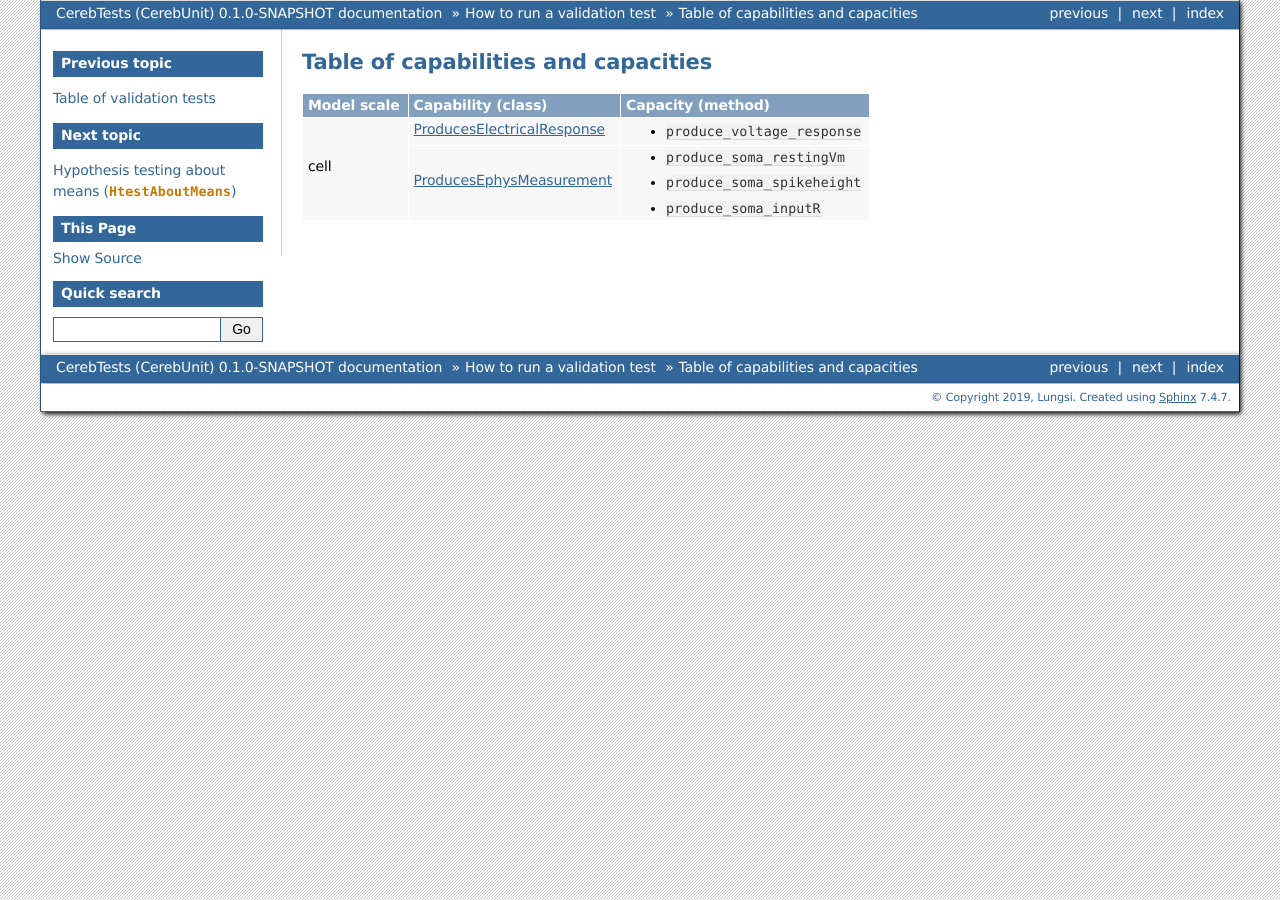
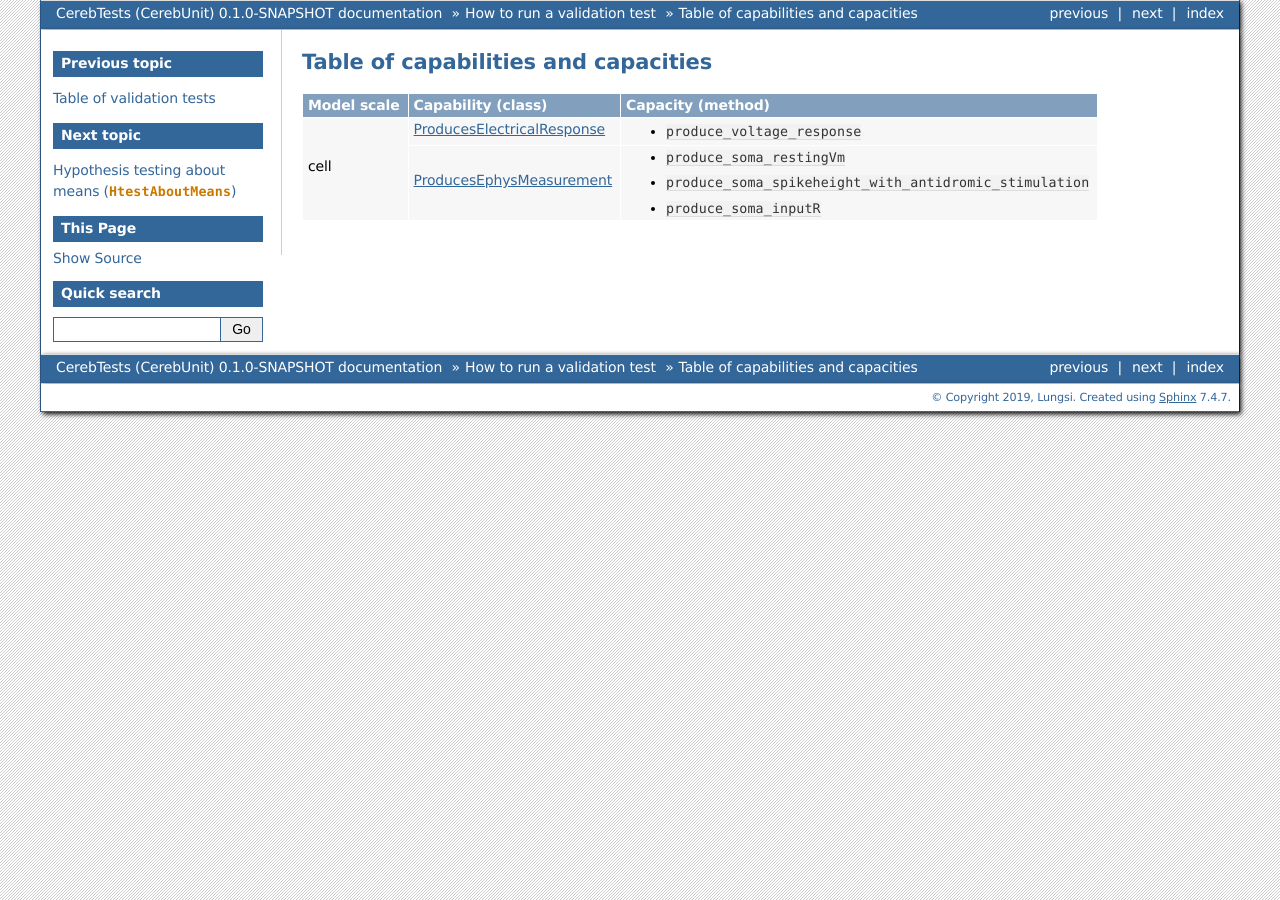
Before and after one commit to cerebunit/cerebtests, a Sphinx documentation site: the page built from docs/capabilities/table.rst, in a window 1280 px wide. Built offline with Sphinx 7.4.7, drawn with Linux system fonts in a browser that asks for light colours.

Commit message:
renamed ..soma_spikeheight to ..soma_spikeheight_with_antidromic_stimulation

```diff
--- a/docs/capabilities/table.rst
+++ b/docs/capabilities/table.rst
@@ -1,12 +1,12 @@
 Table of capabilities and capacities
 ====================================
 
-+--------------------+-----------------------------------+-----------------------------------+
-| Model scale        |       Capability (class)          |           Capacity (method)       |
-+====================+===================================+===================================+
-| cell               |:ref:`ProducesElectricalResponse`  |- ``produce_voltage_response``     |
-+                    +-----------------------------------+-----------------------------------+
-|                    |:ref:`ProducesEphysMeasurement`    |- ``produce_soma_restingVm``       |
-|                    |                                   |- ``produce_soma_spikeheight``     |
-|                    |                                   |- ``produce_soma_inputR``          |
-+--------------------+-----------------------------------+-----------------------------------+
++--------------------+-----------------------------------+-----------------------------------------------------------+
+| Model scale        |       Capability (class)          |           Capacity (method)                               |
++====================+===================================+===========================================================+
+| cell               |:ref:`ProducesElectricalResponse`  |- ``produce_voltage_response``                             |
++                    +-----------------------------------+-----------------------------------------------------------+
+|                    |:ref:`ProducesEphysMeasurement`    |- ``produce_soma_restingVm``                               |
+|                    |                                   |- ``produce_soma_spikeheight_with_antidromic_stimulation`` |
+|                    |                                   |- ``produce_soma_inputR``                                  |
++--------------------+-----------------------------------+-----------------------------------------------------------+
```
